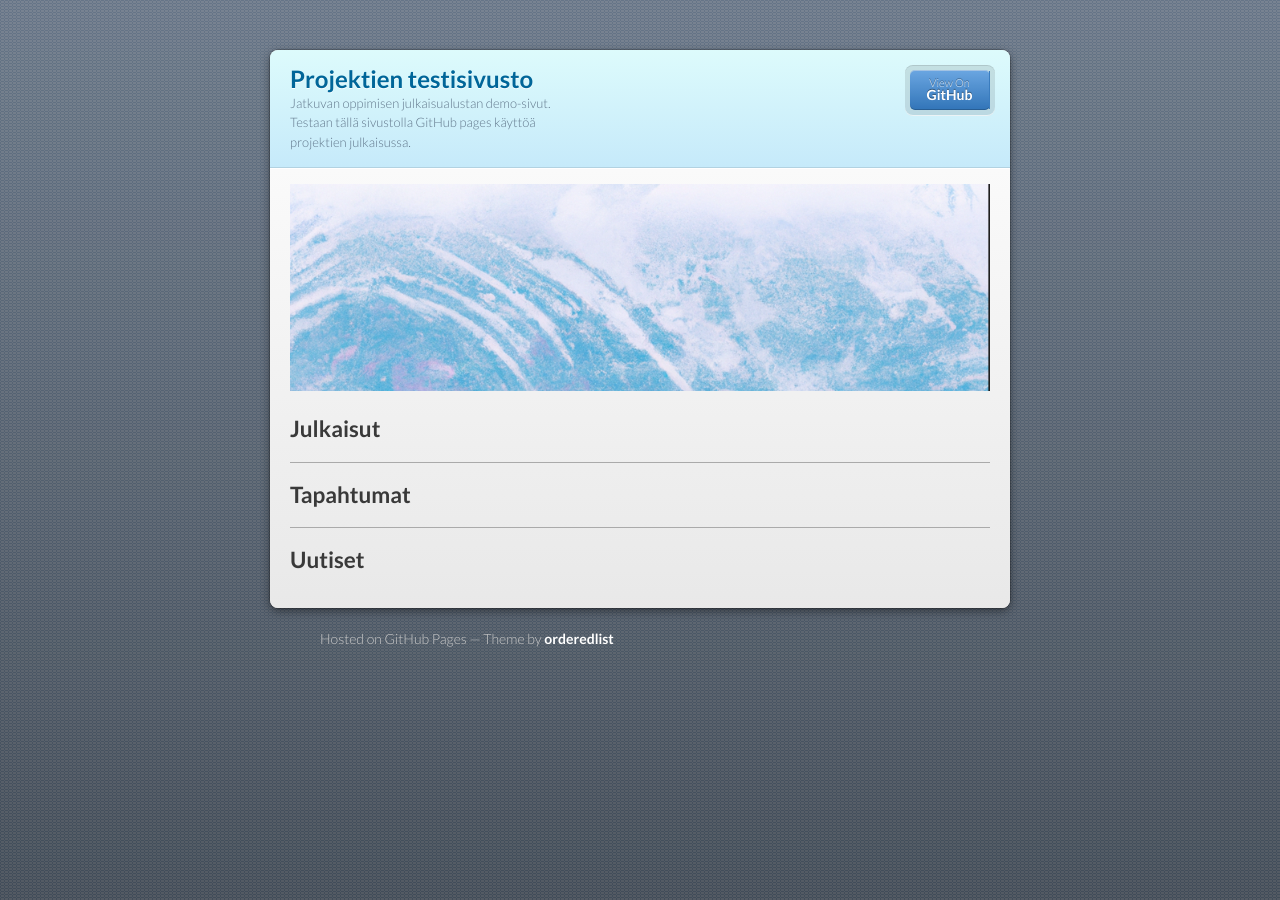
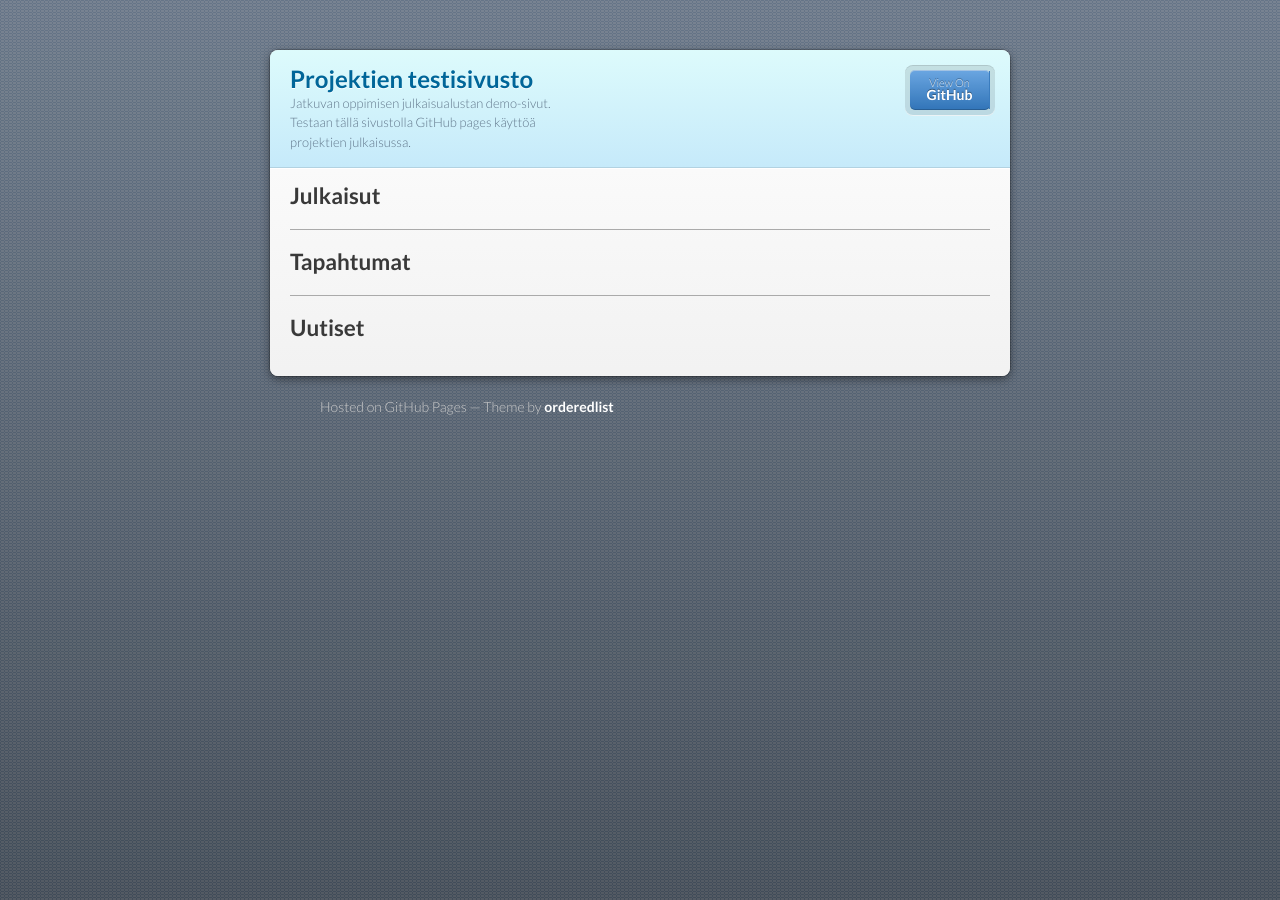
Before and after one commit to martti-testi/martti-testi.github.io, a Jekyll site: the page built from index.markdown, in a window 1280 px wide. Built offline with Jekyll 4.4.1, drawn with Linux system fonts in a browser that asks for light colours; our own code applies the rules of GitHub Pages for plain Markdown files.

Commit message:
Update index.markdown

```diff
--- a/index.markdown
+++ b/index.markdown
@@ -4,7 +4,6 @@
 
 layout: default
 ---
-![Project sites backround image.](/assets/images/project-backround.PNG)
 ## Julkaisut
 ---
 ## Tapahtumat
```
